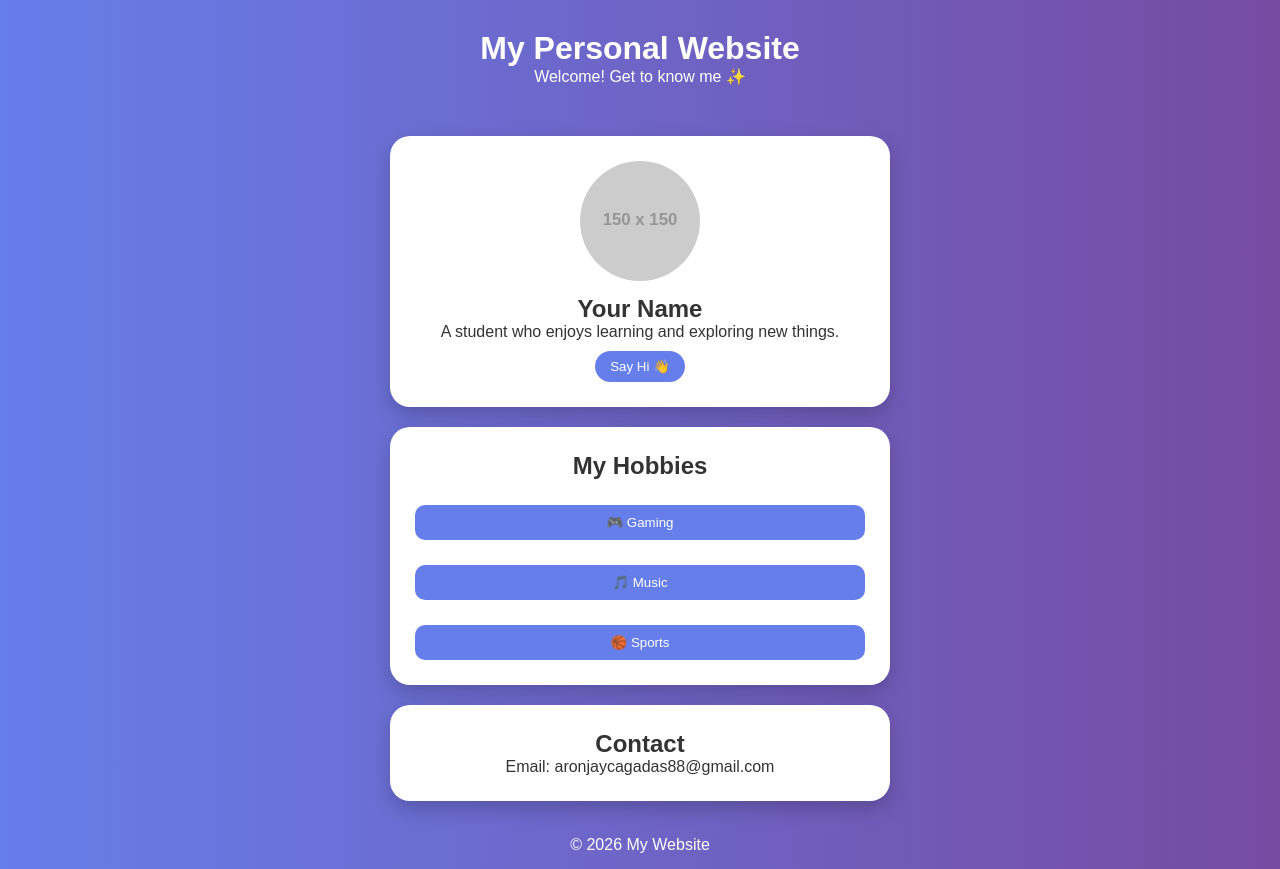
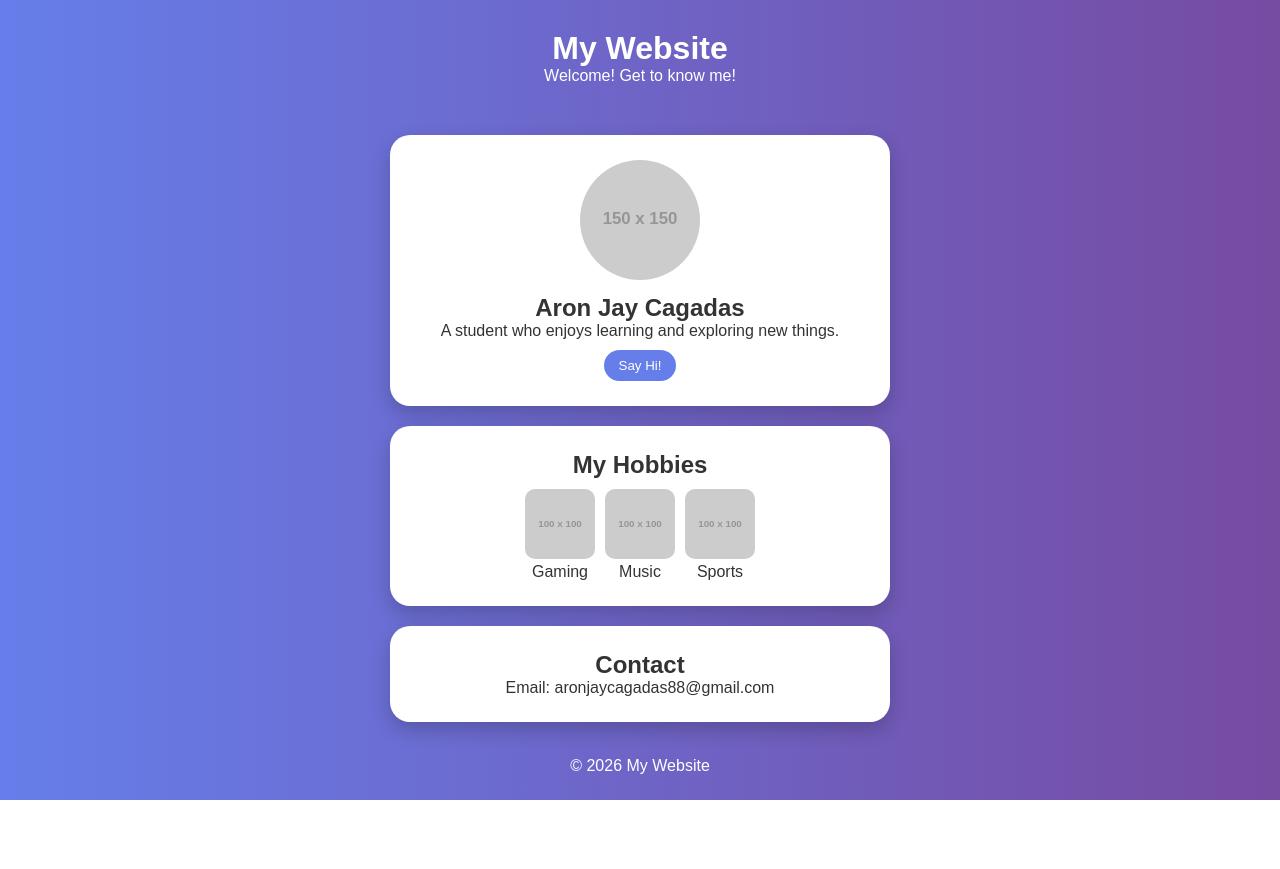
Before and after one commit to Cagadas123/Personal-Website, a plain HTML site: page index.html in a window 1280 px wide. After the commit the page ends 800 px from the top, so only its background shows below. Drawn offline with Linux system fonts and the light colour scheme; placeholder pictures from the web are drawn by us.

Commit message:
Update index.html

```diff
--- a/index.html
+++ b/index.html
@@ -1,6 +1,5 @@
 <!DOCTYPE html>
 <html lang="en">
-
 <head>
     <meta charset="UTF-8">
     <meta name="viewport" content="width=device-width, initial-scale=1.0">
@@ -11,48 +10,37 @@
 <body>
 
     <header>
-        <h1>My Personal Website</h1>
-        <p>Welcome! Get to know me ✨</p>
+        <h1>My Website</h1>
+        <p>Welcome! Get to know me!</p>
     </header>
 
     <div class="container">
 
         <section class="card">
             <img src="https://via.placeholder.com/150" class="profile">
-            <h2>Your Name</h2>
+            <h2>Aron Jay Cagadas</h2>
             <p>A student who enjoys learning and exploring new things.</p>
 
-            <button onclick="changeText()">Say Hi 👋</button>
+            <button onclick="changeText()">Say Hi!</button>
             <p id="greet"></p>
         </section>
 
         <section class="card">
             <h2>My Hobbies</h2>
+            <div class="hobbies">
+                <div class="hobby">
+                    <img src="https://via.placeholder.com/100">
+                    <p>Gaming</p>
+                </div>
 
-            <div class="dropdown">
-                <button class="dropbtn">🎮 Gaming</button>
-                <div class="dropdown-content">
-                    <p>Mobile Legends (MLBB)</p>
-                    <p>Roblox</p>
-                    <p>Call of Duty Mobile (CODM)</p>
+                <div class="hobby">
+                    <img src="https://via.placeholder.com/100">
+                    <p>Music</p>
                 </div>
-            </div>
 
-            <div class="dropdown">
-                <button class="dropbtn">🎵 Music</button>
-                <div class="dropdown-content">
-                    <p>Gabriela - KATSEYE</p>
-                    <p>Ride - SoMo</p>
-                    <p>Glimpse of Us - Joji</p>
-                </div>
-            </div>
-
-            <div class="dropdown">
-                <button class="dropbtn">🏀 Sports</button>
-                <div class="dropdown-content">
-                    <p>Basketball</p>
-                    <p>Baseball</p>
-                    <p>Badminton</p>
+                <div class="hobby">
+                    <img src="https://via.placeholder.com/100">
+                    <p>Sports</p>
                 </div>
             </div>
         </section>
@@ -64,18 +52,15 @@
 
     </div>
 
-
     <footer>
         <p>© 2026 My Website</p>
     </footer>
 
-
     <script>
         function changeText() {
-            document.getElementById("greet").innerHTML = "Nice to meet you! 😊";
+            document.getElementById("demo").innerHTML = "Nice to meet you! 😊";
         }
     </script>
 
 </body>
-
 </html>
```
